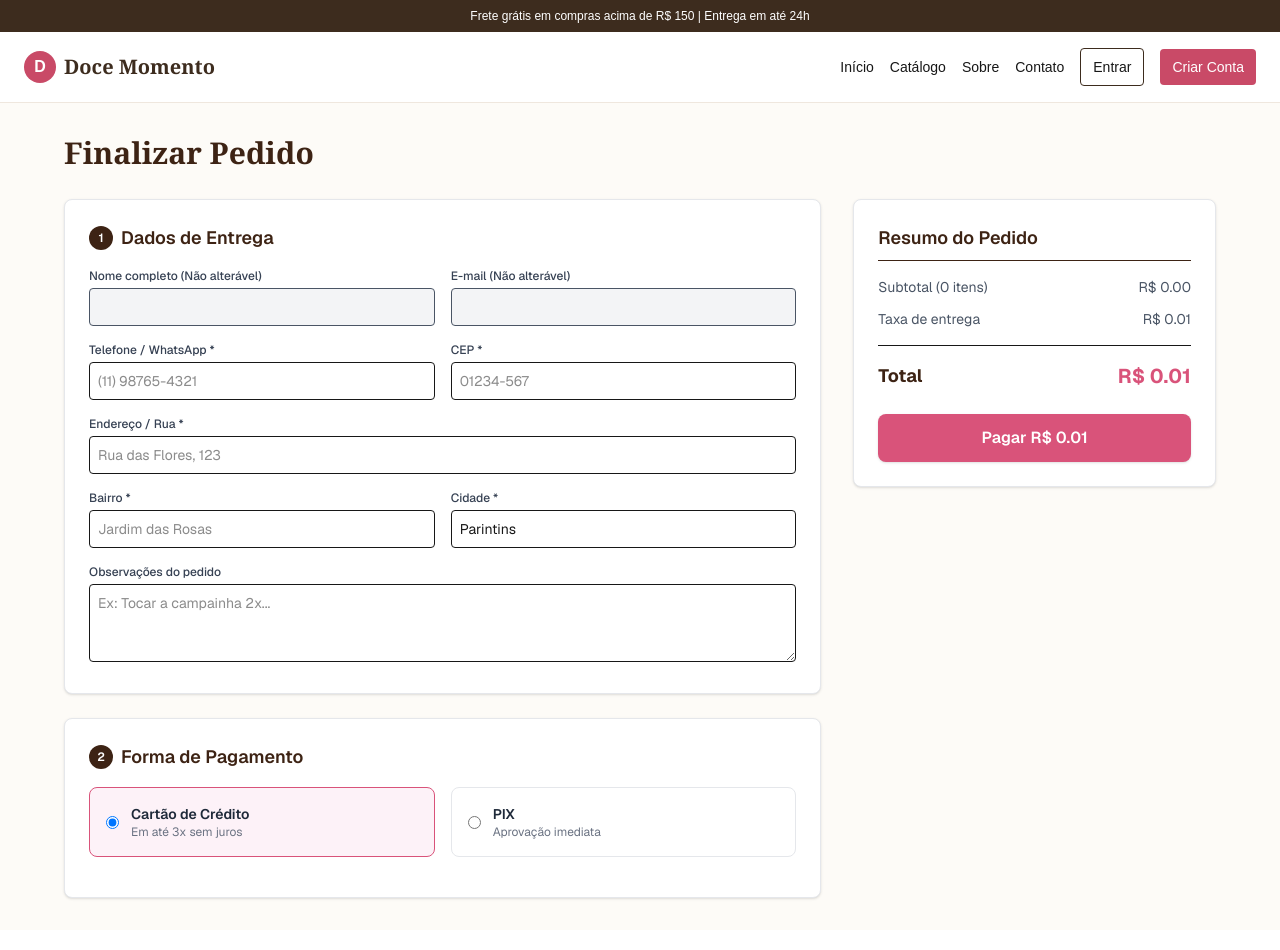
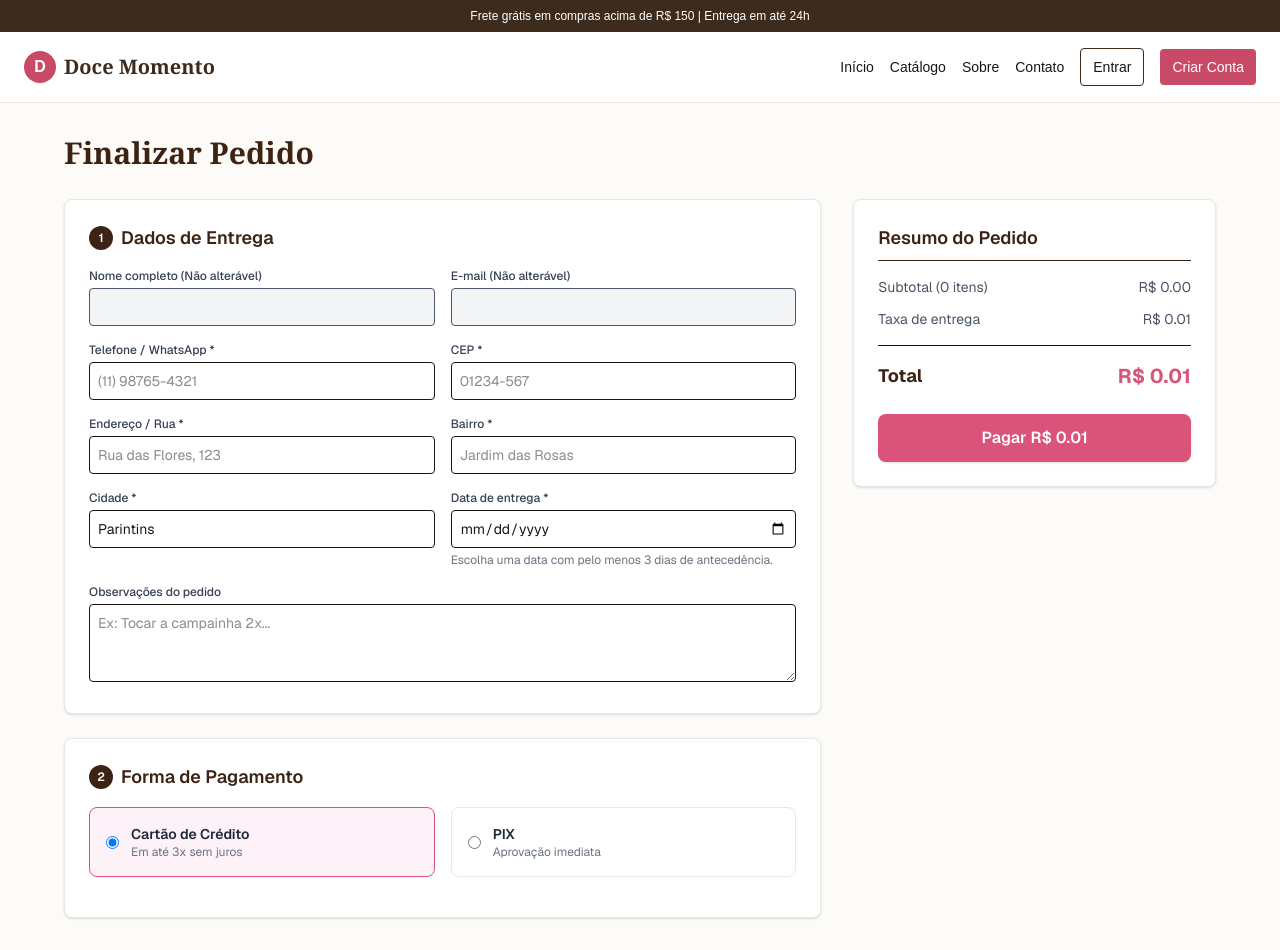
Before and after one commit to sanna-damasceno/doce-momento, a Next.js app: page /checkout in a window 1280 px wide. Built offline with nearby package versions, Linux system fonts and the light colour scheme; no server answers.

Commit message:
Ajustes na data de entrega

```diff
--- a/src/app/api/orders/route.ts
+++ b/src/app/api/orders/route.ts
@@ -27,6 +27,33 @@ export async function POST(request: Request) {
 
     if (!customer_email || !items || items.length === 0) {
       return NextResponse.json({ error: 'Dados incompletos para criar o pedido.' }, { status: 400 });
+    }
+
+    const deliveryDate = String(body.delivery_date || '');
+    const [year, month, day] = deliveryDate.split('-').map(Number);
+
+    const selectedDate = new Date(year, month - 1, day);
+    const today = new Date();
+
+    today.setHours(0, 0, 0, 0);
+
+    const minDate = new Date(today);
+    minDate.setDate(minDate.getDate() + 3);
+
+    const validDate =
+      /^\d{4}-\d{2}-\d{2}$/.test(deliveryDate) &&
+      selectedDate.getFullYear() === year &&
+      selectedDate.getMonth() === month - 1 &&
+      selectedDate.getDate() === day;
+
+    if (!validDate || selectedDate < minDate) {
+      return NextResponse.json(
+        {
+          success: false,
+          error: 'A data de entrega deve ser pelo menos 3 dias após a data do pedido.',
+        },
+        { status: 400 }
+      );
     }
 
     // 1. Inserir o pedido na base de dados PostgreSQL usando 'pg'
--- a/src/app/catalogo/[slug]/BotaoComprarModal.tsx
+++ b/src/app/catalogo/[slug]/BotaoComprarModal.tsx
@@ -141,7 +141,6 @@ export default function BotaoComprarModal({ produtoId, preco, nomeProduto }: Pro
                 >
                   <option value="Embalagem Simples">Embalagem Simples</option>
                   <option value="Caixa para Presente">Caixa para Presente (+ R$ 5,00)</option>
-                  <option value="Embalagem Festiva com Laço">Embalagem Festiva com Laço</option>
                 </select>
               </div>
 
--- a/src/app/checkout/page.tsx
+++ b/src/app/checkout/page.tsx
@@ -14,6 +14,21 @@ interface ItemCarrinho {
   observacao?: string;
 }
 
+function getMinDeliveryDate() {
+  const today = new Date();
+
+  // Adiciona 3 dias à data atual
+  today.setDate(today.getDate() + 3);
+
+  // Formata como YYYY-MM-DD para o input date
+  const year = today.getFullYear();
+  const month = String(today.getMonth() + 1).padStart(2, '0');
+  const day = String(today.getDate()).padStart(2, '0');
+
+  return `${year}-${month}-${day}`;
+}
+
+
 export default function CheckoutPage() {
   const router = useRouter();
 
@@ -27,7 +42,7 @@ export default function CheckoutPage() {
     customer_email: '',
     customer_phone: '',
     shipping_address: '',
-    delivery_date: '2026-10-12',
+    delivery_date: '',
     neighborhood: '',
     city: 'Parintins',
     state: 'AM',
@@ -202,7 +217,7 @@ export default function CheckoutPage() {
                   <label className="block text-xs font-medium text-gray-700 mb-1">CEP *</label>
                   <input type="text" name="zip_code" required value={formData.zip_code} onChange={handleChange} className="w-full p-2 border rounded text-sm" placeholder="01234-567" />
                 </div>
-                <div className="md:col-span-2">
+                <div>
                   <label className="block text-xs font-medium text-gray-700 mb-1">Endereço / Rua *</label>
                   <input type="text" name="shipping_address" required value={formData.shipping_address} onChange={handleChange} className="w-full p-2 border rounded text-sm" placeholder="Rua das Flores, 123" />
                 </div>
@@ -213,6 +228,30 @@ export default function CheckoutPage() {
                 <div>
                   <label className="block text-xs font-medium text-gray-700 mb-1">Cidade *</label>
                   <input type="text" name="city" required value={formData.city} onChange={handleChange} className="w-full p-2 border rounded text-sm" />
+                </div>
+                {/* DATA DE ENTREGA */}
+                <div>
+                  <label
+                    htmlFor="delivery_date"
+                    className="block text-xs font-medium text-gray-700 mb-1"
+                  >
+                    Data de entrega *
+                  </label>
+
+                  <input
+                    type="date"
+                    id="delivery_date"
+                    name="delivery_date"
+                    required
+                    min={getMinDeliveryDate()}
+                    value={formData.delivery_date}
+                    onChange={handleChange}
+                    className="w-full p-2 border rounded text-sm"
+                  />
+
+                  <p className="text-xs text-gray-500 mt-1">
+                    Escolha uma data com pelo menos 3 dias de antecedência.
+                  </p>
                 </div>
               </div>
               {/* Observações */}
```
